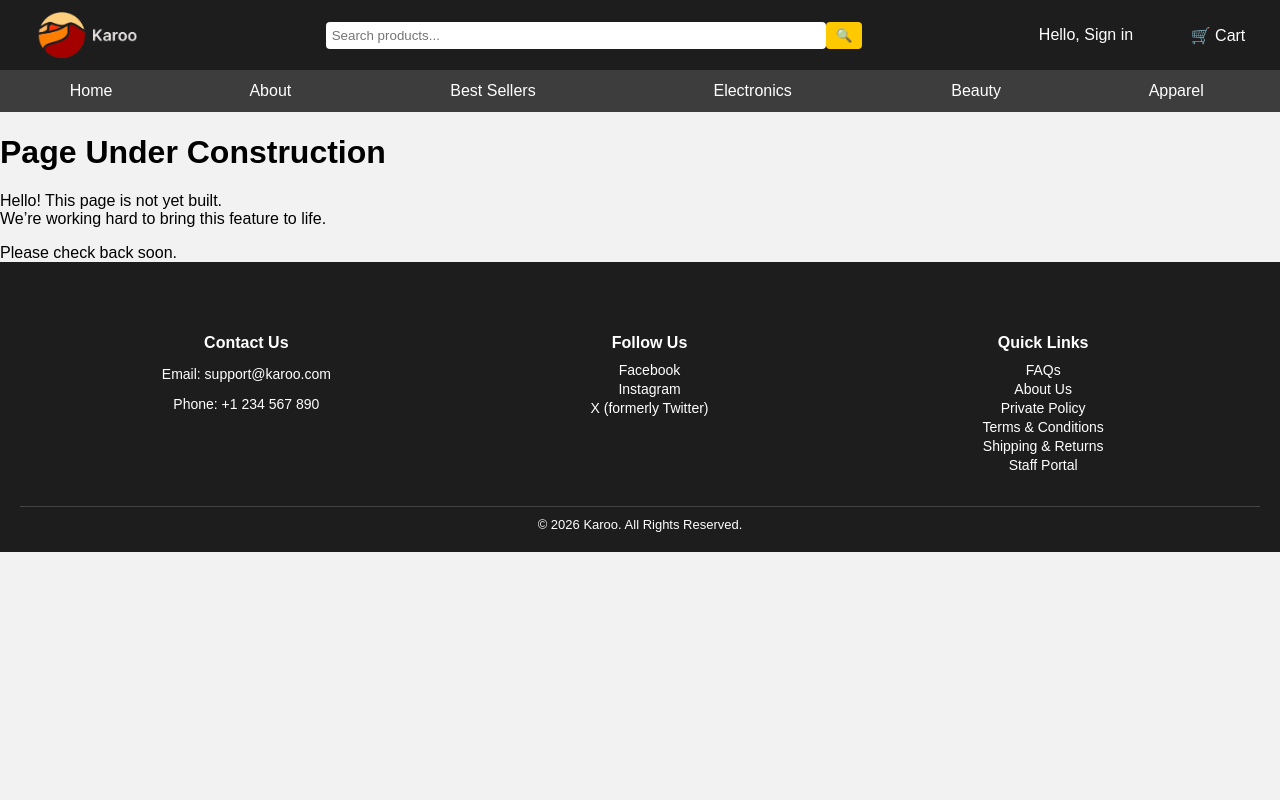
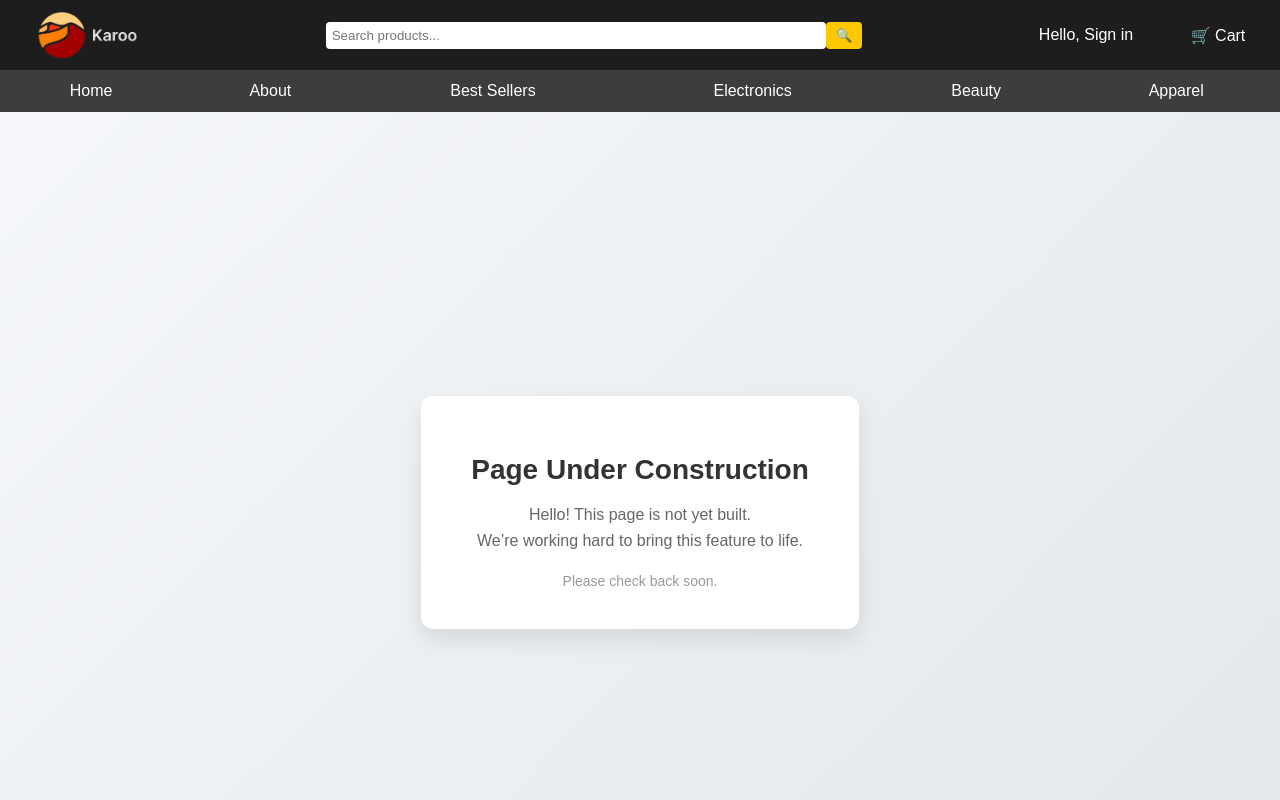
Before and after one commit to fabiotous/Karoo, a React (Vite) app in the folder frontend/: page /underconstruction in a window 1280 px wide. Shown: the top 800 px of the page. Built offline with nearby package versions, Linux system fonts and the light colour scheme.

Commit message:
completed reactjs version of under construction page

```diff
--- a/frontend/src/css/under-construction.css
+++ b/frontend/src/css/under-construction.css
@@ -1,13 +1,13 @@
-body {
+.under-construction-wrapper {
     margin: 0;
     background: linear-gradient(135deg, #f5f7fa, #e4e7eb);
-    height: 100vh;
+    min-height: 100vh;
     display: flex;
     align-items: center;
     justify-content: center;
 }
 
-.container {
+.under-construction-wrapper .container {
     background-color: #ffffff;
     padding: 40px 50px;
     border-radius: 12px;
@@ -16,19 +16,19 @@ body {
     max-width: 500px;
 }
 
-h1 {
+.under-construction-wrapper h1 {
     margin-bottom: 15px;
     font-size: 28px;
     color: #333;
 }
 
-p {
+.under-construction-wrapper p {
     font-size: 16px;
     color: #666;
     line-height: 1.6;
 }
 
-.note {
+.under-construction-wrapper .note {
     margin-top: 20px;
     font-size: 14px;
     color: #999;
--- a/frontend/src/pages/UnderConstruction.jsx
+++ b/frontend/src/pages/UnderConstruction.jsx
@@ -1,9 +1,9 @@
 import React from 'react'
-//import '../css/under-construction.css';
+import '../css/under-construction.css';
 
 const UnderConstruction = () => {
   return (
-    <div>
+    <div className="under-construction-wrapper">
         <div className="container">
         <h1>Page Under Construction</h1>
         <p>
```
